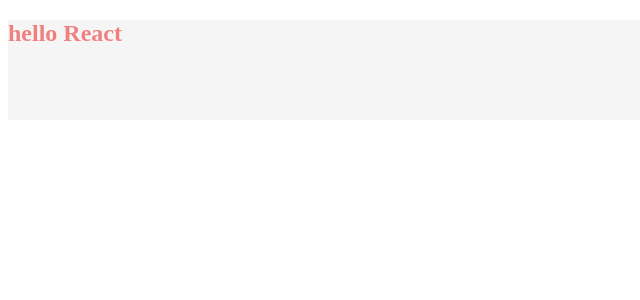
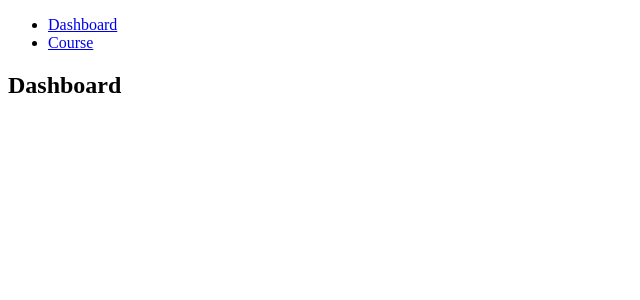
Before and after one commit to neilchen0221/react-lms, a React app: page /#/dashboard in a window 1280 px wide. Shown: the top 300 px of the page, without its empty margins (0-640 px from the left). Built offline with nearby package versions, Linux system fonts and the light colour scheme.

Commit message:
first api called

```diff
--- a/package.json
+++ b/package.json
@@ -41,6 +41,7 @@
     "classnames": "^2.2.6",
     "prop-types": "^15.6.2",
     "react": "^16.4.2",
-    "react-dom": "^16.4.2"
+    "react-dom": "^16.4.2",
+    "react-router-dom": "^4.3.1"
   }
 }
--- /dev/null
+++ b/src/app/App.js
@@ -0,0 +1,30 @@
+import React from "react";
+import { Route, HashRouter as Router, Switch, Redirect, Link } from "react-router-dom";
+import CourseList from "../course/CourseList";
+import Dashboard from "../dashboard/Dashboard";
+import NotFound from "../common/NotFound";
+
+export default function App() {
+  return (
+    <Router>
+      <div>
+        <div>
+          <ul>
+            <li>
+              <Link to="/">Dashboard</Link>
+            </li>
+            <li>
+              <Link to="/courses">Course</Link>
+            </li>
+          </ul>
+        </div>
+        <Switch>
+          <Redirect exact path="/" to="/dashboard" />
+          <Route exact path="/dashboard" component={Dashboard} />
+          <Route exact path="/courses" component={CourseList} />
+          <Route path="*" component={NotFound} />
+        </Switch>
+      </div>
+    </Router>
+  );
+}
--- /dev/null
+++ b/src/common/NotFound.js
@@ -0,0 +1,5 @@
+import React from "react";
+
+export default function NotFound() {
+  return <h3>Not Found...</h3>;
+}
--- /dev/null
+++ b/src/common/PageLoader.js
@@ -0,0 +1,5 @@
+import React from "react";
+
+export default function() {
+  return <h3>Loading...</h3>;
+}
--- /dev/null
+++ b/src/course/CourseApi.js
@@ -0,0 +1,6 @@
+import axios from "axios";
+
+export async function getCourses() {
+  const response = await axios.get("/api/courses");
+  return response.data;
+}
--- /dev/null
+++ b/src/course/CourseList.js
@@ -0,0 +1,45 @@
+import React from "react";
+import PageLoader from "../common/PageLoader";
+import * as CourseApi from "./CourseApi";
+
+class CourseList extends React.Component {
+  constructor() {
+    super();
+    this.state = {
+      isLoading: true,
+      courses: []
+    };
+  }
+
+  async componentDidMount() {
+    const courses = await CourseApi.getCourses();
+    this.setState({ isLoading: false, courses: courses || [] });
+  }
+
+  renderCourses() {
+    return (
+      <ul>
+        {this.state.courses.map(c => {
+          return (
+            <li key={c.id}>
+              {c.title} - {c.description}
+            </li>
+          );
+        })}
+      </ul>
+    );
+  }
+
+  render() {
+    return (
+      <div>
+        <h1>Course List</h1>
+        {this.state.isLoading && <PageLoader />}
+        {!this.state.isLoading && this.state.courses.length && this.renderCourses()}
+        {!this.state.isLoading && !this.state.courses.length && <h3>No Course...</h3>}
+      </div>
+    );
+  }
+}
+
+export default CourseList;
--- /dev/null
+++ b/src/dashboard/Dashboard.js
@@ -0,0 +1,5 @@
+import React from "react";
+
+export default function Dashboard() {
+  return <h1>Dashboard</h1>;
+}
--- a/src/index.html
+++ b/src/index.html
@@ -8,7 +8,7 @@
   <link rel="stylesheet" href="https://cdnjs.cloudflare.com/ajax/libs/jqueryui/1.12.1/jquery-ui.min.css" />
   <script src="https://cdnjs.cloudflare.com/ajax/libs/jquery/3.2.1/jquery.min.js"></script>
   <script src="https://cdnjs.cloudflare.com/ajax/libs/jqueryui/1.12.1/jquery-ui.min.js"></script>
-  <title>React Codecamp</title>
+  <title>LMS</title>
 </head>
 
 <body>
--- a/src/index.js
+++ b/src/index.js
@@ -1,10 +1,11 @@
 import React from "react";
 import ReactDOM from "react-dom";
-import "./styles.css";
+import axios from "axios";
+import App from "./app/App";
 
-ReactDOM.render(
-  <div className="hello-world">
-    <h1>hello React</h1>
-  </div>,
-  document.getElementById("index")
-);
+axios.defaults.baseURL = "http://localhost:65222";
+// axios.defaults.baseURL = "https://lms1210.azurewebsites.net";
+// axios.defaults.headers.common.Authorization =
+//   "Bearer lOjQtITWqPts6dPGfODU_aleZQiMBOWoQvqMIjdr9-65HcYWVp3kRq1nCuuhWop5Z0zEFrP-jWvz0BW3YxXlZEfPLdKLtxiB6SPI8T2RhKN3eh0zvEBu7nzhKUrV-Oj-8Owr52vy2sqnQ8Rm7SmdgKVvjDvhKQtzkQB-GevrpbigjjYWw04AGpS3OKTUl6NFRlqSfab7lok9HIEJbA-HGLPG1edZvemGtyOnZJuQXVY";
+
+ReactDOM.render(<App />, document.getElementById("index"));
--- a/src/styles.css
+++ /dev/null
@@ -1,6 +0,0 @@
-.hello-world {
-  background: whitesmoke;
-  color: lightcoral;
-  width: 100%;
-  height: 100px;
-}
```
Also changed, not shown: 1 other file (tests, documents, lock files or other folders).
